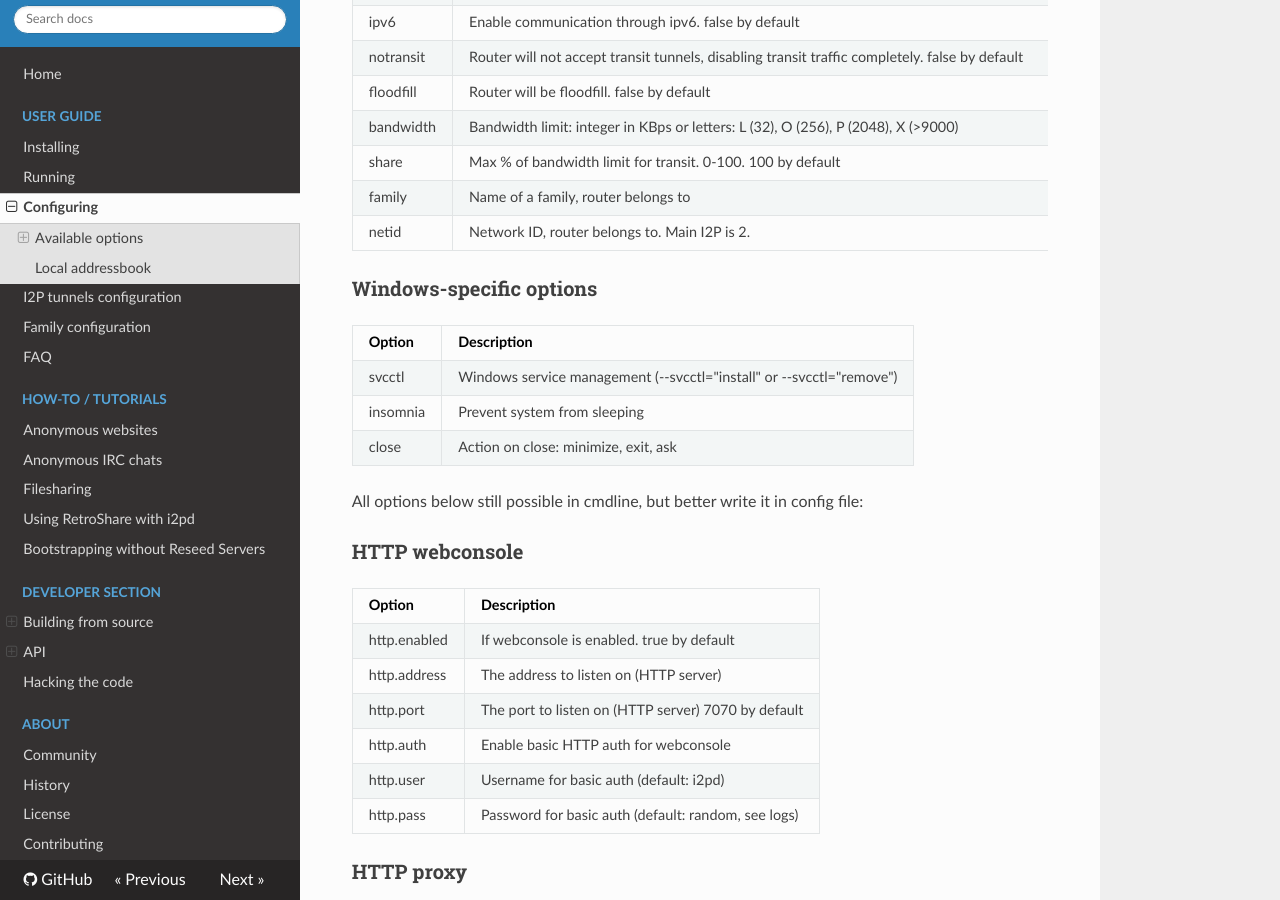
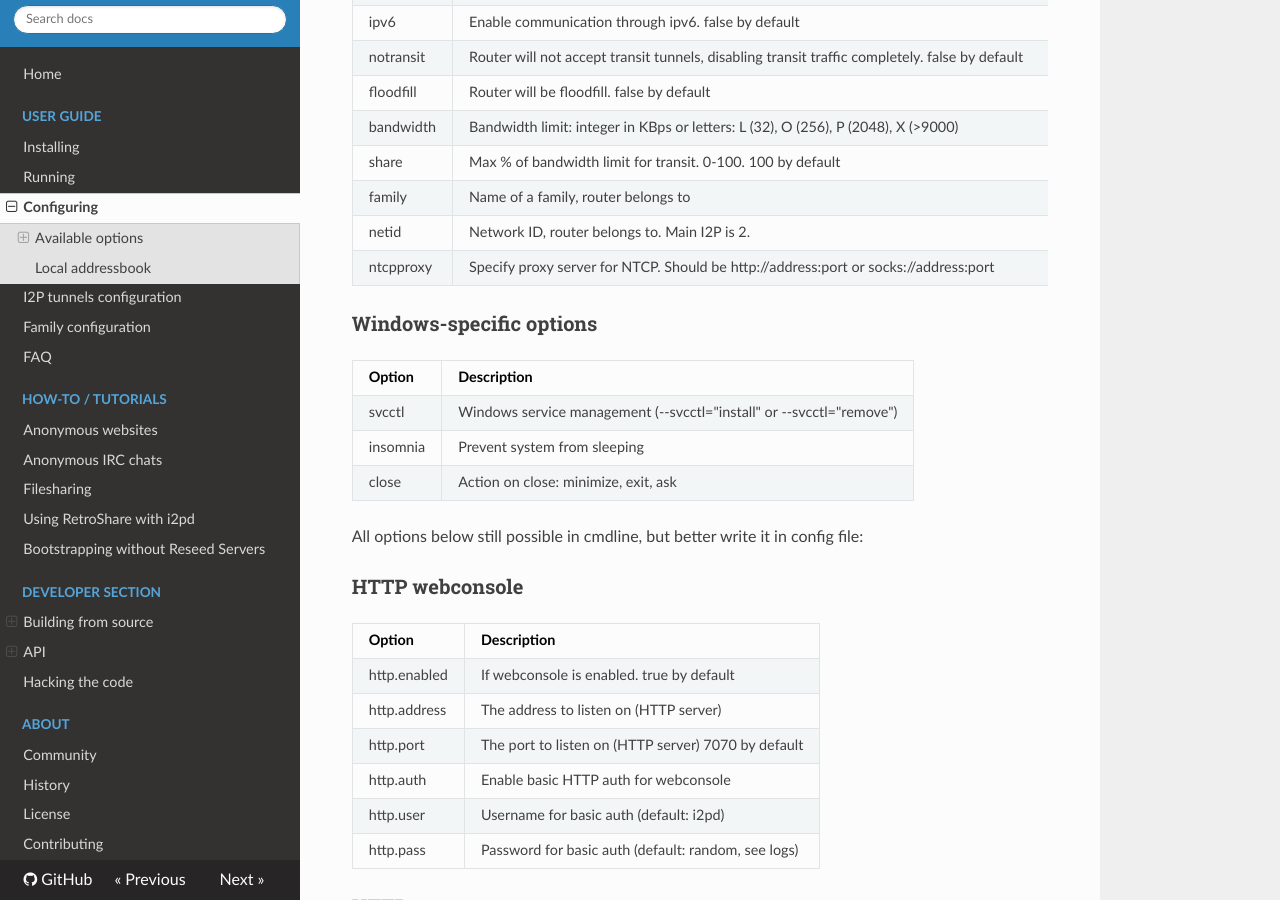
Before and after one commit to PurpleI2P/i2pd_docs_en, an MkDocs documentation site: the page built from docs/user-guide/configuration.md, in a window 1280 px wide and 900 px high, scrolled down 1421 px. Built offline with MkDocs 1.6.1, drawn with Linux system fonts in a browser that asks for light colours; nearby versions of some CDN libraries; old or Windows-style settings are respelled for this version of MkDocs.

Commit message:
ntcpproxy added

```diff
--- a/docs/user-guide/configuration.md
+++ b/docs/user-guide/configuration.md
@@ -61,6 +61,7 @@ bandwidth                              | Bandwidth limit: integer in KBps or let
 share                                  | Max % of bandwidth limit for transit. 0-100. 100 by default
 family                                 | Name of a family, router belongs to
 netid                                  | Network ID, router belongs to. Main I2P is 2.
+ntcpproxy                              | Specify proxy server for NTCP. Should be http://address:port or socks://address:port
 
 ### Windows-specific options
 
```
